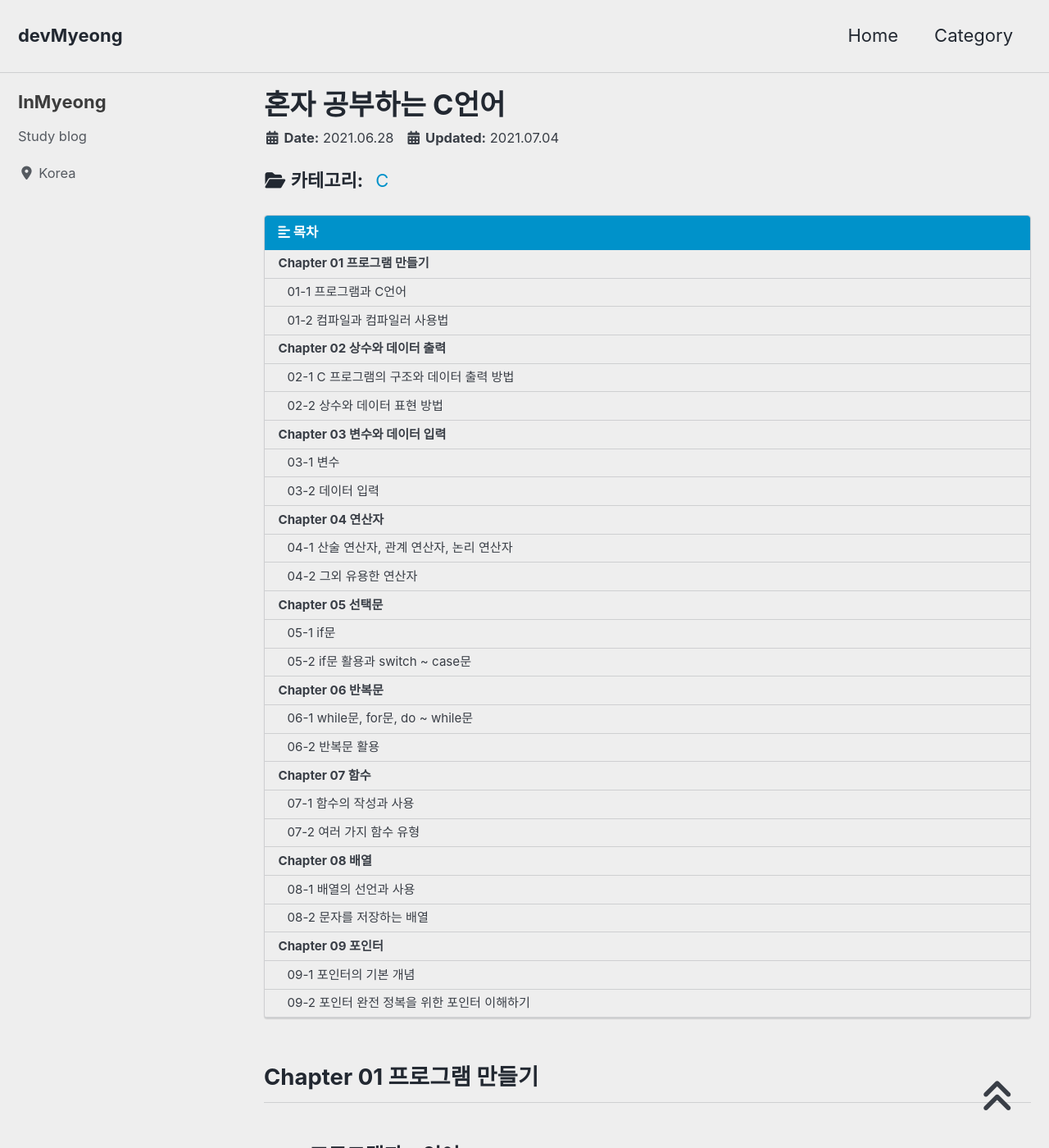
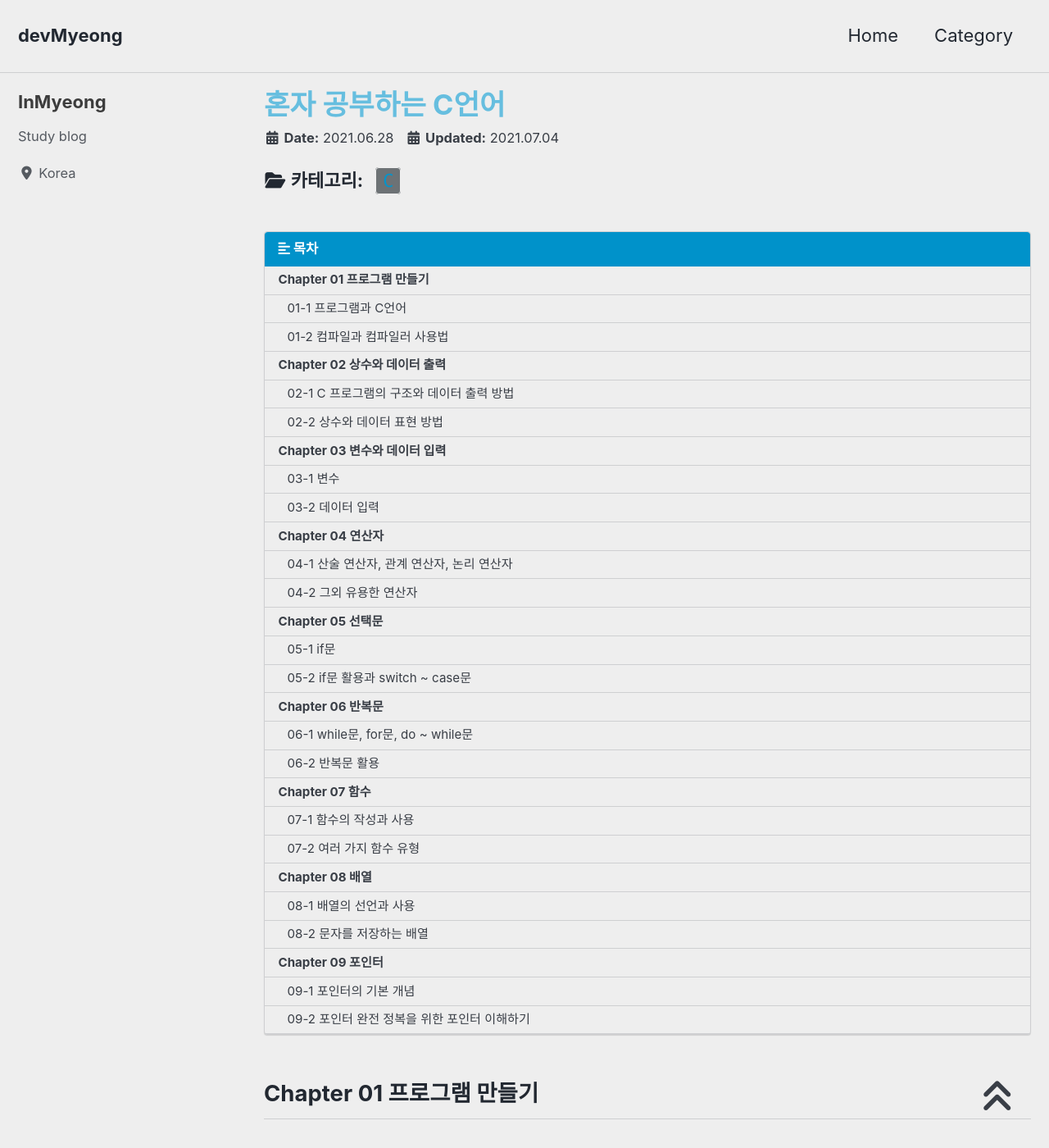
Before and after one commit to devMyeong/devMyeong.github.io, a Jekyll site: the page built from _posts/c/2021-06-28-c.md, in a window 1280 px wide and 1400 px high. Shown: the whole window at 82% size. Built offline with Jekyll 4.4.1, drawn with Linux system fonts in a browser that asks for light colours; cached includes are drawn as plain includes; nearby versions of some CDN libraries; some web fonts are replaced.

Commit message:
ui test
pages test

```diff
--- a/_sass/minimal-mistakes/_page.scss
+++ b/_sass/minimal-mistakes/_page.scss
@@ -71,6 +71,7 @@ body {
 .page__title {
   margin-top: 0;
   line-height: 1;
+  color: mix(#fff, $primary-color, 40%);
 
   & + .page__meta {
     margin-top: -0.5em;
@@ -83,6 +84,8 @@ body {
 }
 
 .page__content {
+  margin-top: 20px;
+
   h2 {
     padding-bottom: 0.5em;
     border-bottom: 1px solid $border-color;
@@ -299,19 +302,15 @@ body {
   text-transform: uppercase;
 }
 
-.page__meta-sep::before {
-  content: "\2022";
-  padding-left: 0.5em;
-  padding-right: 0.5em;
-}
 
 /*
    Page taxonomy
    ========================================================================== */
 
 .page__taxonomy {
+  margin-top: -10px;
   .sep {
-    display: none;
+    display: inline;
   }
 
   strong {
@@ -319,31 +318,42 @@ body {
   }
 }
 
-.page__taxonomy-item {
-  display: inline-block;
+.page__taxonomy-item-tag {
+  display: inside;
   margin-right: 5px;
   margin-bottom: 8px;
-  padding: 5px 10px;
+  padding: 3px 8px;
   text-decoration: none;
-  border: 1px solid mix(#000, $border-color, 25%);
+  border: 1px solid $background-color;
   border-radius: $border-radius;
-
-  &:hover {
-    text-decoration: none;
-    color: $link-color-hover;
-  }
-}
-
-.page__taxonomy-item-category {
-
+  background-color: #4D5357;
+  font-family: $monospace;
   color: $primary-color;
-  font-size: $type-size-5;
 
   &:hover {
     text-decoration: none;
     color: mix(#00adb5, $text-color, 40%); /* 커서 댈 때 색깔 */
   }
 }
+
+.page__taxonomy-item-category {
+  display: inside;
+  margin-right: 5px;
+  margin-bottom: 8px;
+  padding: 3px 8px;
+  text-decoration: none;
+  border: 1px solid $background-color;
+  border-radius: $border-radius;
+  background-color: mix(#fff, #4D5357, 18%);
+  font-family: $monospace;
+  color: mix(#fff, $primary-color, 2%);;
+
+  &:hover {
+    text-decoration: none;
+    color: mix(#00adb5, $text-color, 40%); /* 커서 댈 때 색깔 */
+  }
+}
+
 
 .taxonomy__section {
   margin-bottom: 2em;
@@ -382,7 +392,7 @@ body {
   grid-template-columns: repeat(2, 1fr);
   margin: 1.414em 0;
   padding: 0;
-  font-size: 0.75em;
+  font-size: 1.3em;
   list-style: none;
 
   @include breakpoint($large) {
@@ -397,7 +407,7 @@ body {
     -webkit-box-pack: justify;
     -ms-flex-pack: justify;
     justify-content: space-between;
-    color: inherit;
+    color: mix(#fff, $primary-color, 60%);
     text-decoration: none;
     border-bottom: 1px solid $border-color;
   }
@@ -407,7 +417,7 @@ body {
   display: block;
   clear: both;
   color: $muted-text-color;
-  font-size: 0.6em;
+  font-size: 0.9em;
   text-transform: uppercase;
   text-align: right;
   text-decoration: none;
@@ -538,8 +548,9 @@ body {
 }
 
 .page__related-title {
-  margin-bottom: 10px;
-  font-size: $type-size-6;
+  margin-bottom: 20px;
+  font-size: $type-size-5;
+  color: #FFBF00;
   text-transform: uppercase;
 }
 
```
